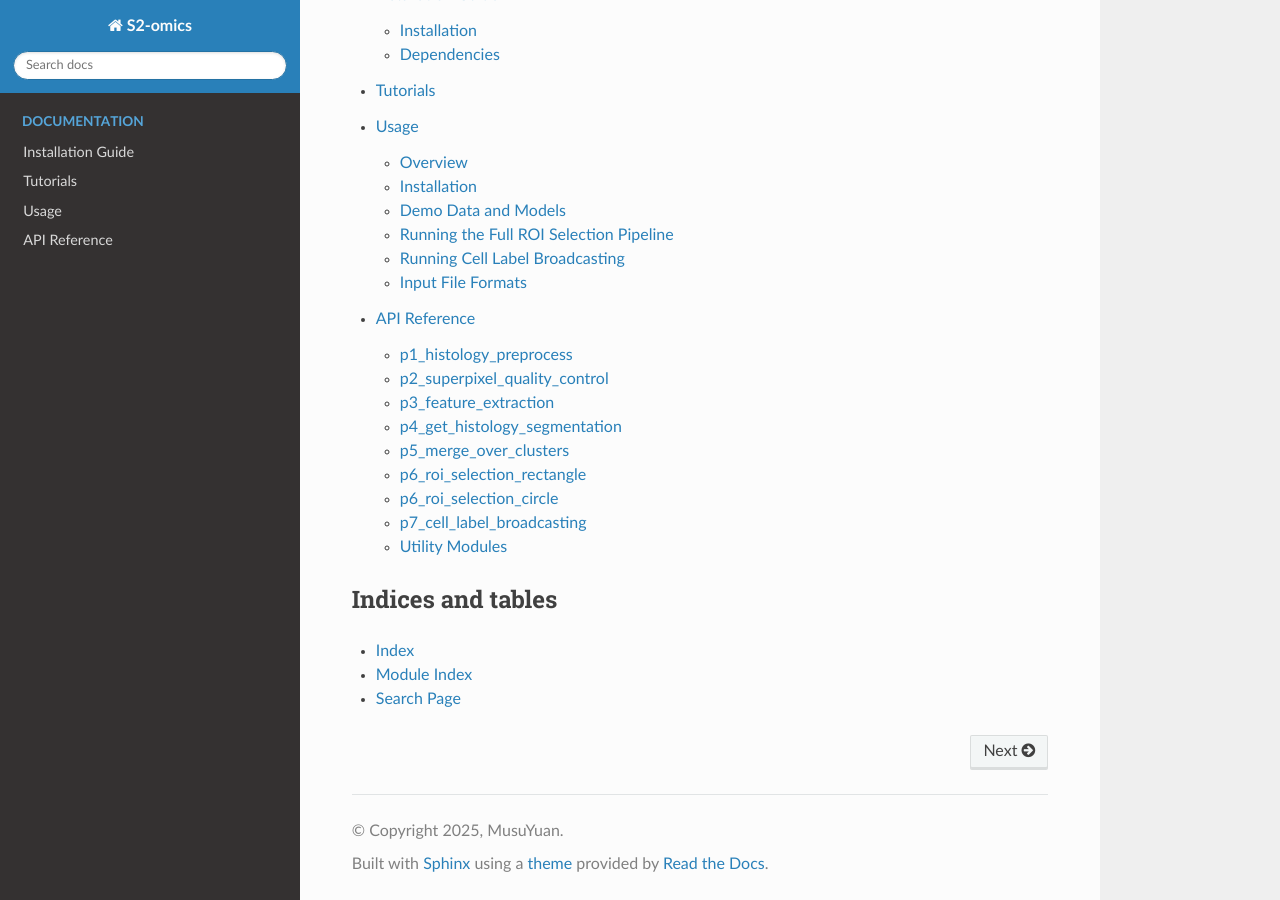
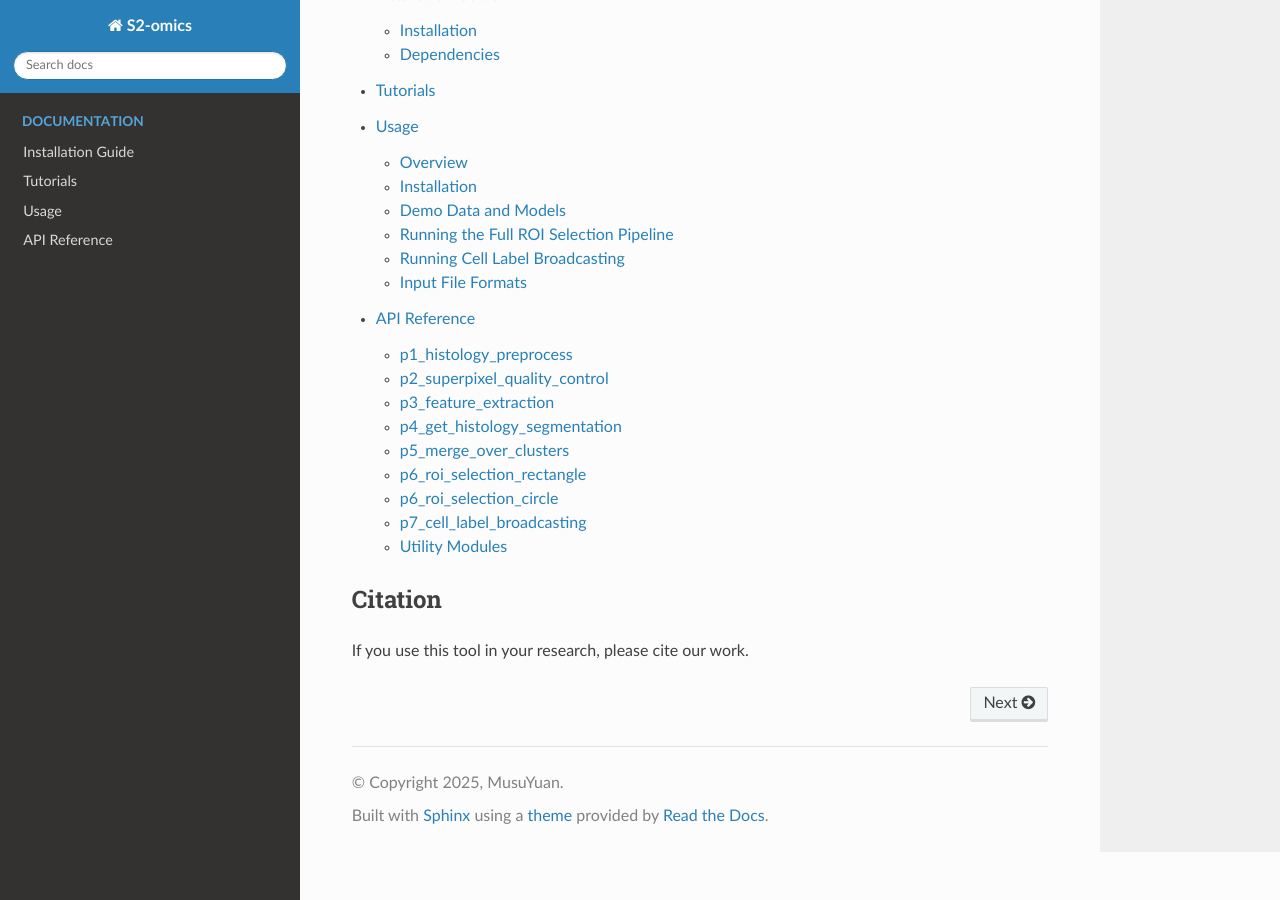
Before and after one commit to ddb-qiwang/S2Omics, a Sphinx documentation site: the page built from docs/source/index.rst, in a window 1280 px wide and 900 px high, scrolled down 1038 px. Built offline with Sphinx 7.4.7 and the Read the Docs theme 3.1.0, drawn with Linux system fonts in a browser that asks for light colours; pages that are not in the unit, such as notebooks, are missing from menus.

Commit message:
Update index.rst

```diff
--- a/docs/source/index.rst
+++ b/docs/source/index.rst
@@ -32,8 +32,6 @@ Contents
    usage
    api
 
-Indices and tables
+Citation
 ------------------
-* :ref:`genindex`
-* :ref:`modindex`
-* :ref:`search`
+If you use this tool in your research, please cite our work.
```
